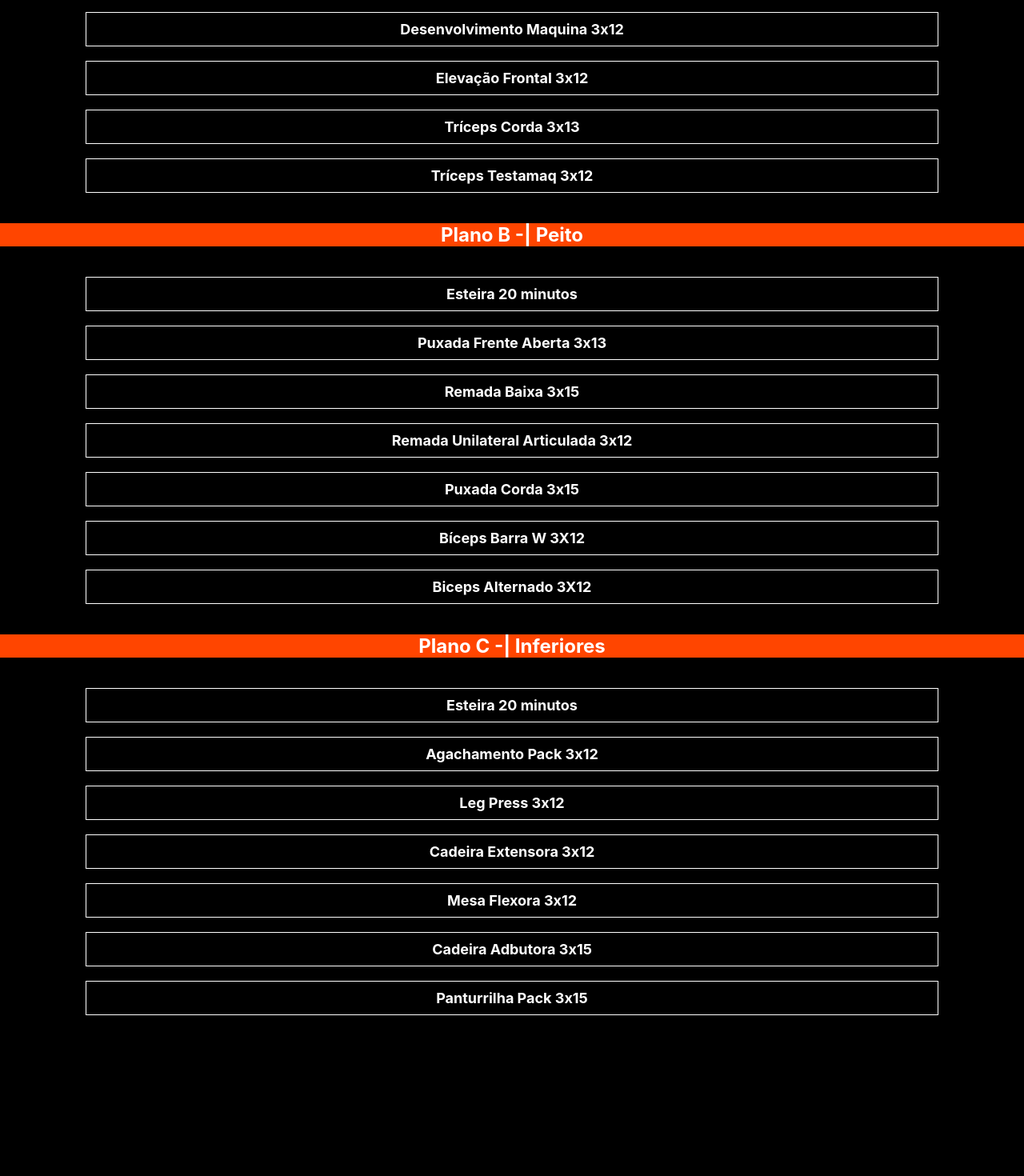
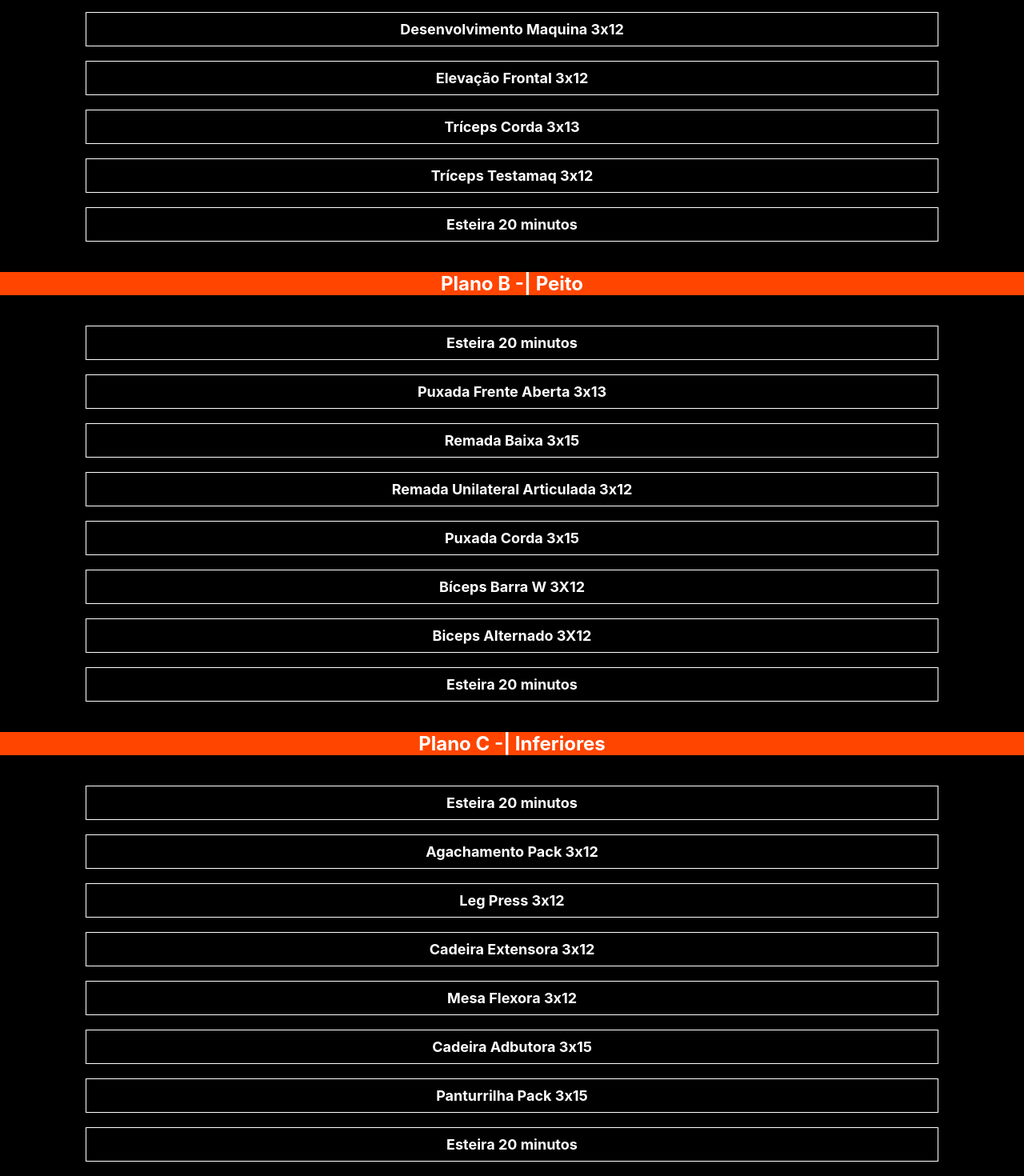
Before and after one commit to MateusParker/PlanoTreinamento, a React (Create React App) app: page / in a window 1280 px wide. Shown: the part 634-2104 px from the top of the page at 80% size. Before the commit the page ends 1921 px from the top, so only its background shows below. Built offline with nearby package versions, Linux system fonts and the light colour scheme.

Commit message:
Update App.js

```diff
--- a/src/App.js
+++ b/src/App.js
@@ -45,7 +45,7 @@ function App() {
           <p>
             Tríceps Testamaq 3x12
             </p>
-
+  <p> Esteira 20 minutos </p>
         </Grid>
 
 
@@ -78,7 +78,7 @@ function App() {
             Biceps Alternado 3X12
             </p>
 
-
+  <p> Esteira 20 minutos </p>
         </Grid>
 
       </Grid>
@@ -106,7 +106,7 @@ function App() {
           <p>
             Panturrilha Pack 3x15
             </p>
-
+  <p> Esteira 20 minutos </p>
 
         </Grid>
 
```
